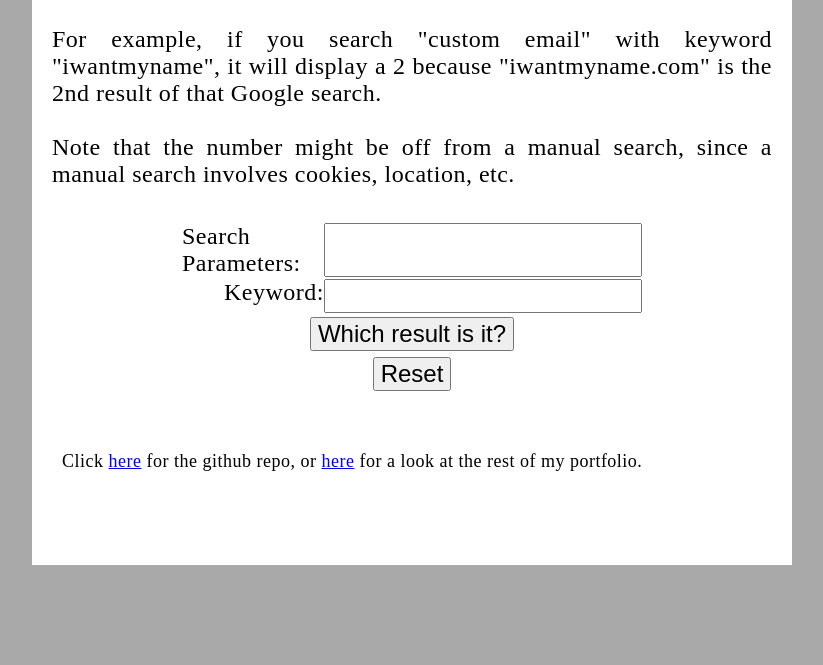
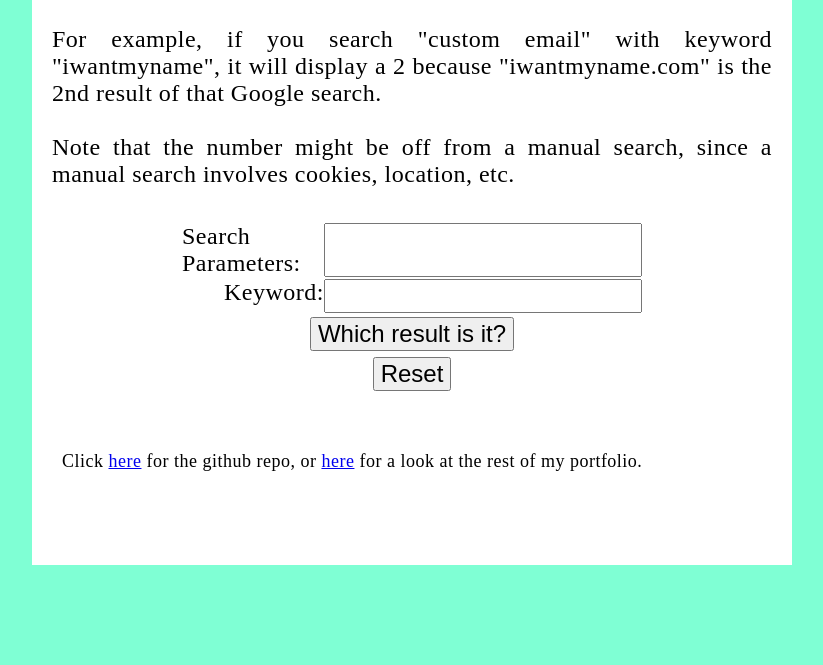
Before and after one commit to MrMicrowaveOven/WhatPage, a website: page index.html in a window 1280 px wide. Shown: the part 135-800 px from the top of the page, without its empty margins (228-1051 px from the left). Drawn offline with nearby package versions, Linux system fonts and the light colour scheme.

Commit message:
Chenge background color to aquamarine

```diff
--- a/css/style.css
+++ b/css/style.css
@@ -12,7 +12,7 @@ html {
   display: flex;
   flex-direction: column;
   align-items: center;
-  background-color: darkgrey;
+  background-color: aquamarine;
 }
 
 #timesChecked, #parameters, #keyword {
```
